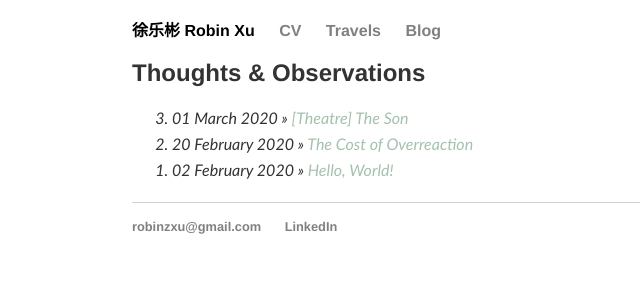
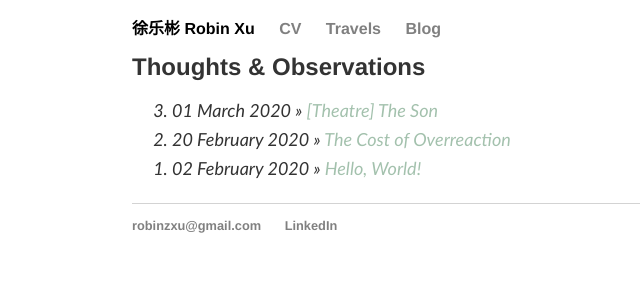
Before and after one commit to robinzxu/robinzxu.github.io, a Jekyll site: the page built from blog/index.html, in a window 1280 px wide. Shown: the top 300 px of the page, without its empty margins (8-648 px from the left). Built offline with Jekyll 4.4.1, drawn with Linux system fonts in a browser that asks for light colours.

Commit message:
Update main.css

```diff
--- a/css/main.css
+++ b/css/main.css
@@ -3,7 +3,7 @@ body {
     width: 90%;
     max-width:1000px;
     font-family: 'Calibri', 'Helvetica', 'Arial', 'Sans-Serif';
-    line-height: 1.4em;
+    line-height: 1.125em;
     color: #333;
 }
 
@@ -75,7 +75,7 @@ footer { border-top: 1px solid #d3d3d3; font-size: 0.8em; }
  }
 
 /* Blog */
-ol.posts { margin: 20px auto; font-size: 1em; line-height: 1.618em; font-style: italic; }
+ol.posts { margin: 20px auto; font-size: 1.125em; line-height: 1.618em; font-style: italic; }
 /* ul.posts li { list-style: square; } */
 
 /* CV */
```
